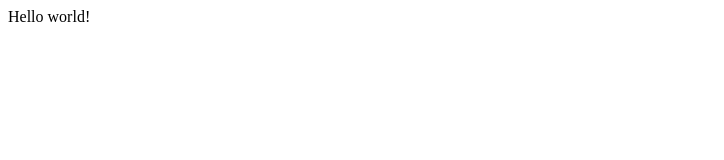
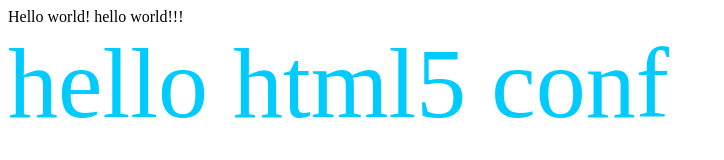
Before and after one commit to yusuke/webstormdemohtml5j, a plain HTML site: page index.html in a window 1280 px wide. Shown: the whole page, without its empty margins (0-724 px from the left). Drawn offline with Linux system fonts and the light colour scheme.

Commit message:
webstormdemohtml5j-2 なんかやる

```diff
--- /dev/null
+++ b/hello.js
@@ -0,0 +1,3 @@
+/**
+ * Created by yusuke on 9/3/16.
+ */
--- a/index.html
+++ b/index.html
@@ -3,11 +3,20 @@
 <head>
     <meta charset="UTF-8">
     <title>Hello HTML5j</title>
+    <style type="text/css">
+        .hello {
+            color: #00cbff;
+            font-size:100px;
+        }
+    </style>
 </head>
 <body>
 Hello world!
+hello world!!!
 
 <script src="myjs.js"></script>
 <script src="myjs2.js"></script>
+<div class="hello">hello html5 conf</div>
+<script src="hello.js"></script>
 </body>
 </html>
```
